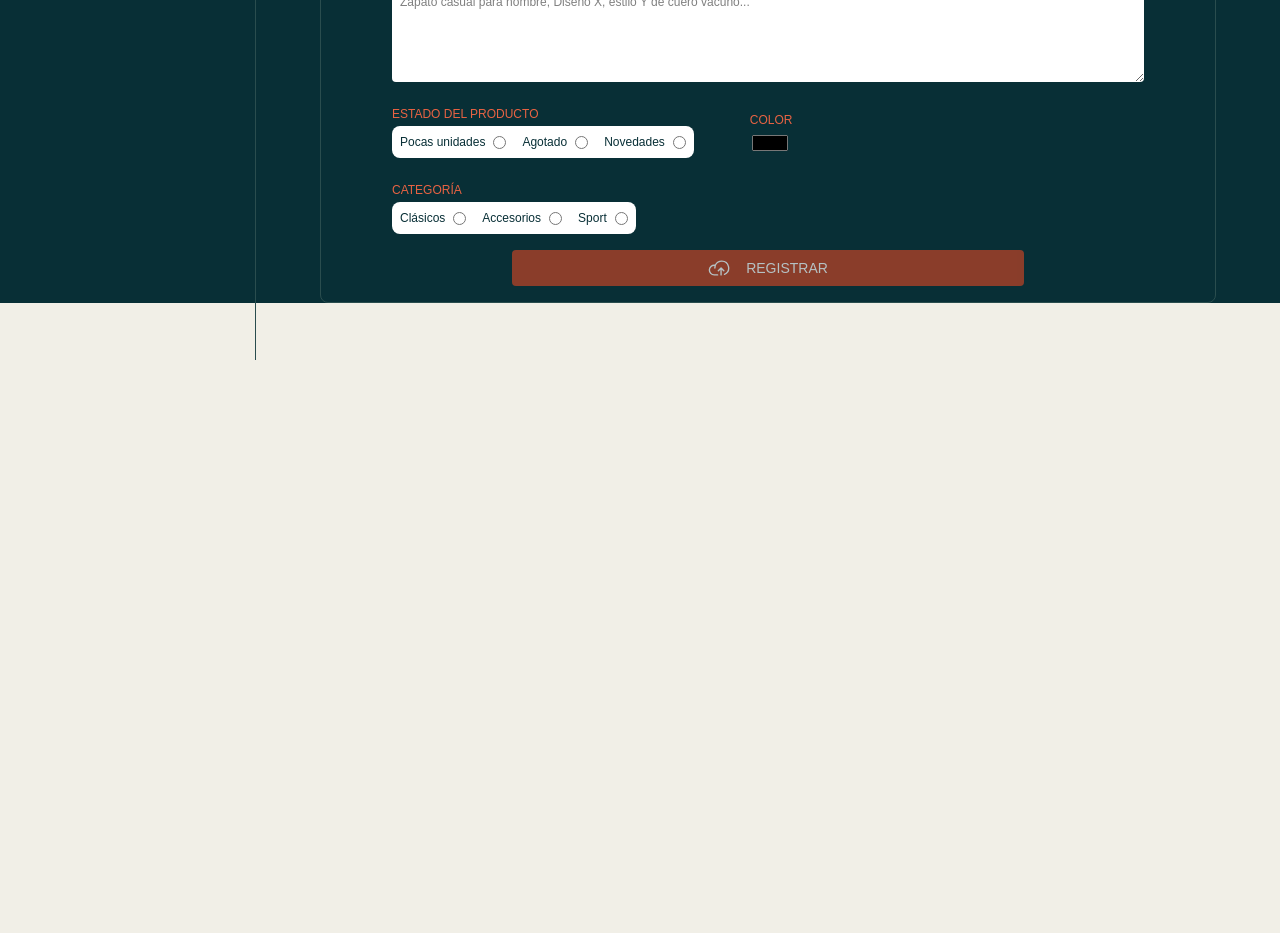
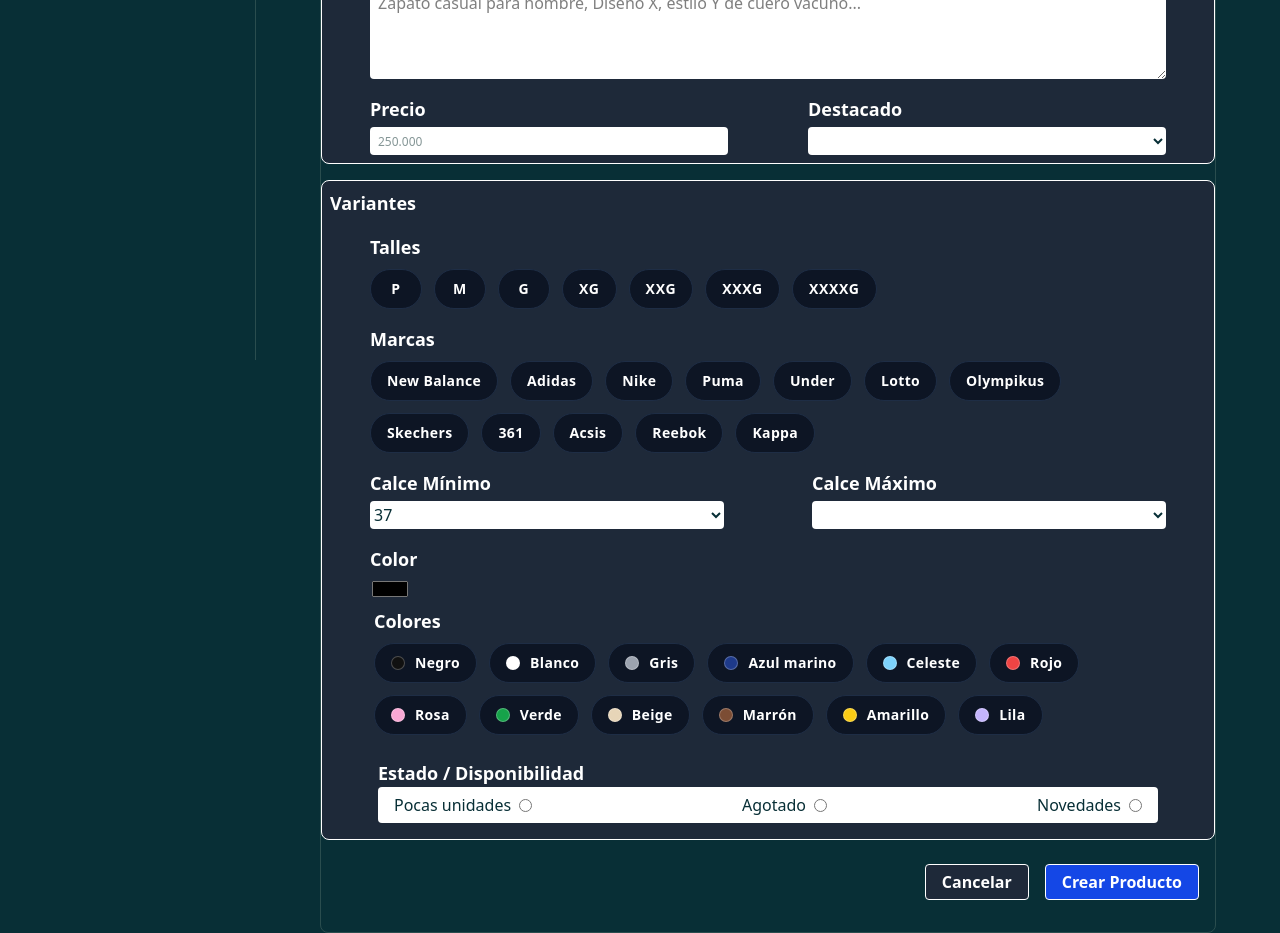
Before and after one commit to DPachinik/PasoFirme, a React (Vite) app: page /dashboard/new in a window 1280 px wide. Shown: the part 440-1373 px from the top of the page. Before the commit the page ends 800 px from the top, so only its background shows below. Built offline with nearby package versions, Linux system fonts and the light colour scheme; no server answers; sample sign-in values are in the browser's storage.

Commit message:
feat: agregar campos 'talla, colores, marcas' en formulario y modificar estilo del general del formulario

```diff
--- /dev/null
+++ b/src/pages/dashboard/new/components/form/components/selectorColores.tsx
@@ -0,0 +1,73 @@
+import type { UseFormSetValue, UseFormWatch } from "react-hook-form";
+import type { FormData } from "../index";
+
+export const COLORES = [
+  { nombre: "Negro", hex: "#111111" },
+  { nombre: "Blanco", hex: "#FFFFFF" },
+  { nombre: "Gris", hex: "#9CA3AF" },
+  { nombre: "Azul marino", hex: "#1E3A8A" },
+  { nombre: "Celeste", hex: "#7DD3FC" },
+  { nombre: "Rojo", hex: "#EF4444" },
+  { nombre: "Rosa", hex: "#F9A8D4" },
+  { nombre: "Verde", hex: "#16A34A" },
+  { nombre: "Beige", hex: "#E7D5B8" },
+  { nombre: "Marrón", hex: "#7C4D34" },
+  { nombre: "Amarillo", hex: "#FACC15" },
+  { nombre: "Lila", hex: "#C4B5FD" },
+] as const;
+
+interface SelectorColoresProps {
+  watch: UseFormWatch<FormData>;
+  setValue: UseFormSetValue<FormData>;
+  error?: string;
+}
+
+export function SelectorColores({ watch, setValue, error }: SelectorColoresProps) {
+  const coloresSeleccionados = watch("colores") ?? [];
+
+  const toggleColor = (color: string) => {
+    const existe = coloresSeleccionados.includes(color);
+    const actualizados = existe
+      ? coloresSeleccionados.filter((item) => item !== color)
+      : [...coloresSeleccionados, color];
+
+    setValue("colores", actualizados, { shouldValidate: true, shouldDirty: true });
+  };
+
+  return (
+    <div className="flex flex-col gap-1 w-full max-w-4xl md:mx-auto px-1 ">
+      <p className="text-white font-semibold text-lg">Colores</p>
+      <div
+        role="group"
+        aria-label="Colores"
+        className="flex flex-wrap items-center gap-3 pt-1"
+      >
+        {COLORES.map(({ nombre, hex }) => {
+          const seleccionado = coloresSeleccionados.includes(nombre);
+
+          return (
+            <button
+              key={nombre}
+              type="button"
+              aria-pressed={seleccionado}
+              onClick={() => toggleColor(nombre)}
+              className={`h-10 px-4 rounded-full text-sm font-bold tracking-wide transition-all cursor-pointer border flex items-center gap-2.5 ${
+                seleccionado
+                  ? "bg-sky-500/20 border-sky-400 text-sky-300 shadow-[0_0_0_1px_rgba(56,189,248,0.4)]"
+                  : "bg-[#0d1524] border-[#1e2d45] text-white hover:border-slate-400"
+              }`}
+            >
+              <span
+                aria-hidden="true"
+                className="w-3.5 h-3.5 rounded-full shrink-0 border border-white/25"
+                style={{ backgroundColor: hex }}
+              />
+              <span>{nombre}</span>
+            </button>
+          );
+        })}
+      </div>
+      {error && <span className="text-red-400 text-xs mt-1">{error}</span>}
+    </div>
+  );
+}
--- /dev/null
+++ b/src/pages/dashboard/new/components/form/components/selectorMarcas.tsx
@@ -0,0 +1,68 @@
+import type { UseFormSetValue, UseFormWatch } from "react-hook-form";
+import type { FormData } from "../index";
+
+const MARCAS = [
+  "New Balance",
+  "Adidas",
+  "Nike",
+  "Puma",
+  "Under",
+  "Lotto",
+  "Olympikus",
+  "Skechers",
+  "361",
+  "Acsis",
+  "Reebok",
+  "Kappa",
+] as const;
+
+interface SelectorMarcasProps {
+  watch: UseFormWatch<FormData>;
+  setValue: UseFormSetValue<FormData>;
+  error?: string;
+}
+
+export function SelectorMarcas({ watch, setValue, error }: SelectorMarcasProps) {
+  const marcasSeleccionadas = watch("marcas") ?? [];
+
+  const toggleMarca = (marca: string) => {
+    const existe = marcasSeleccionadas.includes(marca);
+    const actualizadas = existe
+      ? marcasSeleccionadas.filter((item) => item !== marca)
+      : [...marcasSeleccionadas, marca];
+
+    setValue("marcas", actualizadas, { shouldValidate: true, shouldDirty: true });
+  };
+
+  return (
+    <div className="flex flex-col gap-1 w-full max-w-4xl md:mx-auto px-1 md:px-10">
+      <p className="text-white font-semibold text-lg">Marcas</p>
+      <div
+        role="group"
+        aria-label="Marcas"
+        className="flex flex-wrap items-center gap-3 pt-1"
+      >
+        {MARCAS.map((marca) => {
+          const seleccionada = marcasSeleccionadas.includes(marca);
+
+          return (
+            <button
+              key={marca}
+              type="button"
+              aria-pressed={seleccionada}
+              onClick={() => toggleMarca(marca)}
+              className={`h-10 px-4 rounded-full text-sm font-bold tracking-wide transition-all cursor-pointer border ${
+                seleccionada
+                  ? "bg-sky-500/20 border-sky-400 text-sky-300 shadow-[0_0_0_1px_rgba(56,189,248,0.4)]"
+                  : "bg-[#0d1524] border-[#1e2d45] text-white hover:border-slate-400"
+              }`}
+            >
+              {marca}
+            </button>
+          );
+        })}
+      </div>
+      {error && <span className="text-red-400 text-xs mt-1">{error}</span>}
+    </div>
+  );
+}
--- /dev/null
+++ b/src/pages/dashboard/new/components/form/components/selectorTalla.tsx
@@ -0,0 +1,55 @@
+import { type UseFormSetValue, type UseFormWatch } from "react-hook-form";
+import { type FormData } from "../index";
+
+const TALLES = ["P", "M", "G", "XG", "XXG", "XXXG", "XXXXG"] as const;
+
+interface SelectorTallaProps {
+  watch: UseFormWatch<FormData>;
+  setValue: UseFormSetValue<FormData>;
+  error?: string;
+}
+
+export function SelectorTalla({ watch, setValue, error }: SelectorTallaProps) {
+  const tallesSeleccionados = watch("talles") ?? [];
+
+  const toggleTalle = (talle: string) => {
+    const existe = tallesSeleccionados.includes(talle);
+    const actualizados = existe
+      ? tallesSeleccionados.filter((item) => item !== talle)
+      : [...tallesSeleccionados, talle];
+
+    setValue("talles", actualizados, { shouldValidate: true, shouldDirty: true });
+  };
+
+  return (
+    <div className="flex flex-col gap-1 w-full max-w-4xl md:mx-auto px-1 md:px-10">
+      <p className="text-white font-semibold text-lg">Talles</p>
+      <div
+        role="group"
+        aria-label="Talles"
+        className="flex flex-wrap items-center gap-3 pt-1"
+      >
+        {TALLES.map((talle) => {
+          const seleccionado = tallesSeleccionados.includes(talle);
+
+          return (
+            <button
+              key={talle}
+              type="button"
+              aria-pressed={seleccionado}
+              onClick={() => toggleTalle(talle)}
+              className={`h-10 min-w-[3.25rem] px-4 rounded-full text-sm font-bold tracking-wider transition-all cursor-pointer border ${
+                seleccionado
+                  ? "bg-sky-500/20 border-sky-400 text-sky-300 shadow-[0_0_0_1px_rgba(56,189,248,0.4)]"
+                  : "bg-[#0d1524] border-[#1e2d45] text-white hover:border-slate-400"
+              }`}
+            >
+              {talle}
+            </button>
+          );
+        })}
+      </div>
+      {error && <span className="text-red-400 text-xs mt-1">{error}</span>}
+    </div>
+  );
+}
--- a/src/pages/dashboard/new/components/form/index.tsx
+++ b/src/pages/dashboard/new/components/form/index.tsx
@@ -1,51 +1,71 @@
 import { Input } from "../../../components/input";
-import {  z } from 'zod';
-import { useForm } from 'react-hook-form';
-import { zodResolver } from '@hookform/resolvers/zod';
-import { CloudArrowUpIcon } from "@phosphor-icons/react";
+import { z } from "zod";
+import { useForm } from "react-hook-form";
+import { zodResolver } from "@hookform/resolvers/zod";
+import { SelectorTalla } from "./components/selectorTalla";
+import { SelectorMarcas } from "./components/selectorMarcas";
+import { SelectorColores } from "./components/selectorColores"
+
+const containerStyle =
+  "flex flex-col gap-1 w-full max-w-4xl md:mx-auto px-1 md:px-10";
+const labelStyle = "text-white font-semibold text-lg";
 
 
-const containerStyle = "flex flex-col gap-1 w-full"
-const labelStyle = "text-xs font-medium  text-secondary"
+const schema = z.object({
+  modelo: z.string().trim().nonempty("campo obligatorio"),
+  talles: z.array(z.string()).optional(),
+  marcas: z.array(z.string()).optional(),
+  colores: z.array(z.string()).optional(),
+  calceMin: z.string().trim().optional(),
+  calceMax: z.string().trim().optional(),
+  descripcion: z.string().trim().nonempty("campo obligatorio"),
+  precio: z.string().trim().nonempty("campo obligatorio"),
+  popular: z.string().trim().optional(),
+  estado: z.enum(["Pocas unidades", "Agotado", "Novedades"]),
+  categoria: z.enum(["clásicos", "accesorios", "deportivos"]),
+});
 
-const schema = z.object({
-    modelo:z.string().trim().nonempty('campo obligatorio'),
-    calceMin:z.string().trim().optional(),
-    calceMax:z.string().trim().optional(),
-    descripcionCorta:z.string().trim().nonempty('campo obligatorio'),
-    descripcion:z.string().trim().nonempty('campo obligatorio'),
-    color:z.string().nonempty('campo obligatorio'),
-    precio:z.string().trim().nonempty('campo obligatorio'),
-    estado:z.enum(['Pocas unidades', 'Agotado', 'Novedades']),
-    categoria:z.enum(['clásicos', 'accesorios', 'sport']),
-})
+export type FormData = z.infer<typeof schema>;
 
-export type FormData = z.infer<typeof schema>
+interface OnSubmitProps {
+  onSubmit: (data: FormData) => Promise<boolean | undefined | string>;
+}
 
-interface OnSubmitProps{
-  onSubmit:(data:FormData)=> Promise<boolean |undefined | string>
-}
-export function Form({onSubmit}:OnSubmitProps) {
+export function Form({ onSubmit }: OnSubmitProps) {
+  const {
+    register,
+    handleSubmit,
+    setValue,
+    watch,
+    formState: { errors },
+    reset,
+  } = useForm<FormData>({
+    resolver: zodResolver(schema),
+    mode: "onChange",
+    defaultValues: {
+      talles: [],
+      marcas: [],
+      colores: [],
+    },
+  });
 
-      const{ register, handleSubmit, formState:{errors} , reset }=useForm<FormData>({
-        resolver:zodResolver(schema),
-        mode:'onChange'
-    })
+
 
   return (
     <form
+      className="flex flex-col gap-2 mx-auto my-4 w-full"
       onSubmit={handleSubmit(async (data) => {
         const success = await onSubmit(data);
 
         if (success) {
-      reset();
+          reset({ talles: [], marcas: [], colores: []});
         }
       })}
-      className="flex flex-col gap-2 mx-auto  my-4 w-full max-w-3xl font-bebas"
     >
-      <div className=" p-2 rounded-lg flex flex-col gap-4 w-full ">
+      <div className="p-2 rounded-lg flex flex-col gap-4 w-full border border-white bg-gray-800">
+        <p className={labelStyle}>Datos básicos</p>
         <div className={containerStyle}>
-          <label className={labelStyle}>MODELO</label>
+          <p className={labelStyle}>Nombre</p>
           <Input
             type="text"
             name="modelo"
@@ -55,15 +75,102 @@ export function Form({onSubmit}:OnSubmitProps) {
           />
         </div>
 
+        <div className={containerStyle}>
+          <p className={labelStyle}>Categoría</p>
+          <div className="flex gap-4 w-full justify-between h-9 px-4 rounded text-sm md:text-base text-primary bg-white">
+            <label className="text-center flex items-center gap-2">
+              <p>Clásicos</p>
+              <input
+                type="radio"
+                value="clásicos"
+                {...register("categoria")}
+                name="categoria"
+                className="bg-red-600"
+              />
+            </label>
+            <label className="text-center flex items-center gap-2">
+              <p>Accesorios</p>
+              <input
+                type="radio"
+                value="accesorios"
+                {...register("categoria")}
+                name="categoria"
+                className="cursor-pointer"
+              />
+            </label>
+            <label className="text-center flex items-center gap-2">
+              <p>Deportivos</p>
+              <input
+                type="radio"
+                value="deportivos"
+                {...register("categoria")}
+                name="categoria"
+                className="cursor-pointer"
+              />
+            </label>
+          </div>
+        </div>
+
+        <div className={containerStyle}>
+          <p className={labelStyle}>Descripción</p>
+          <textarea
+            className="w-full max-w-4xl text-xs bg-white h-24 outline-none px-2 pt-2 rounded md:text-base"
+            id="descripcion"
+            {...register("descripcion")}
+            placeholder="Zapato casual para hombre, Diseño X, estilo Y de cuero vacuno... "
+          />
+        </div>
+
+        <div className="flex">
+          <div className={containerStyle}>
+            <label className={labelStyle}>Precio</label>
+            <Input
+              type="text"
+              name="precio"
+              placeholder="250.000"
+              register={register}
+              error={errors.precio?.message}
+            />
+          </div>
+          <div className={containerStyle}>
+            <p className={labelStyle}>Destacado</p>
+            <select
+              id="popular"
+              required
+              {...register("popular")}
+              name="popular"
+              className="outline-none rounded-sm h-7 text-primary bg-white"
+            >
+              <option></option>
+              <option>Popular</option>
+            </select>
+          </div>
+        </div>
+      </div>
+
+      <div className="p-2 rounded-lg flex flex-col gap-4 w-full border border-white bg-gray-800 mt-2">
+        <p className={labelStyle}>Variantes</p>
+        <SelectorTalla
+          watch={watch}
+          setValue={setValue}
+          error={errors.talles?.message}
+        />
+
+        <SelectorMarcas
+          watch={watch}
+          setValue={setValue}
+          error={errors.marcas?.message}
+        />
+
         <div className="flex gap-2">
           <div className={containerStyle}>
-            <label className={labelStyle}>CALCE MÍN</label>
+            <p className={labelStyle}>Calce Mínimo</p>
             <select
               id="min"
               required
               {...register("calceMin")}
               name="calceMin"
-              className=" outline-none rounded-sm h-7 text-primary bg-white"
+              className="outline-none rounded-sm h-7 text-primary bg-white"
             >
               <option>37</option>
               <option>38</option>
@@ -73,15 +180,16 @@ export function Form({onSubmit}:OnSubmitProps) {
               <option>42</option>
               <option>43</option>
               <option>44</option>
+              <option>45</option>
             </select>
           </div>
           <div className={containerStyle}>
-            <label className={labelStyle}>CALCE MÁX</label>
+            <label className={labelStyle}>Calce Máximo</label>
             <select
               id="min"
               {...register("calceMax")}
               name="calceMax"
-              className=" outline-none text-primary bg-white rounded-sm h-7"
+              className="outline-none text-primary bg-white rounded-sm h-7"
             >
               <option></option>
               <option>37</option>
@@ -92,53 +200,38 @@ export function Form({onSubmit}:OnSubmitProps) {
               <option>42</option>
               <option>43</option>
               <option>44</option>
+              <option>45</option>
             </select>
+          </div>
         </div>
 
         <div className={containerStyle}>
-            <label className={labelStyle}>PRECIO</label>
+          <label className={labelStyle}>Color</label>
           <Input
-              type="text"
-              name="precio"
-              placeholder="250.000"
+            type="color"
+            name="colores"
             register={register}
-              error={errors.precio?.message}
+            error={errors.colores?.message}
           />
-          </div>
-        </div>
-      </div>
-
-      <div className=" w-full px-2 rounded-lg flex flex-col gap-1 py-2">
-        <p className={labelStyle}>DESCRIPCIÓN CORTA </p>
-        <textarea
-          className=" w-full max-w-3xl text-xs bg-white h-10 outline-none px-2 pt-2 rounded"
-          id="descriptionCorta"
-          {...register("descripcionCorta")}
-          placeholder="Zapato punta fina elegante, estilo italiano de cuero vacuno... "
+          <SelectorColores
+          watch={watch}
+          setValue={setValue}
+          error={errors.colores?.message}
           />
         </div>
 
-      <div className=" w-full px-2 rounded-lg flex flex-col gap-1 py-2">
-        <p className={labelStyle}>DESCRIPCIÓN</p>
-        <textarea
-          className=" w-full max-w-3xl text-xs bg-white h-24 outline-none px-2 pt-2 rounded"
-          id="descripcion"
-          {...register("descripcion")}
-          placeholder="Zapato casual para hombre, Diseño X, estilo Y de cuero vacuno... "
-        />
-      </div>
-
-      <div className="flex gap-4 md:gap-12 items-center">
-        <div className=" p-2 rounded-lg">
-          <p className={labelStyle}>ESTADO DEL PRODUCTO</p>
-          <div className="flex gap-4  w-fit p-2 rounded-lg mt-1  text-xs text-primary bg-white">
-            <label className="text-center flex items-center gap-2 ">
+        <div className={containerStyle}>
+          <div className="p-2 rounded-lg">
+            <p className={labelStyle}>Estado / Disponibilidad</p>
+            <div className="flex gap-4 w-full justify-between h-9 px-4 rounded text-sm md:text-base text-primary bg-white">
+              <label className="text-center flex items-center gap-2">
                 <p>Pocas unidades</p>
                 <input
                   type="radio"
                   value="Pocas unidades"
                   {...register("estado")}
                   name="estado"
+                  className="cursor-pointer"
                 />
               </label>
               <label className="text-center flex items-center gap-2">
@@ -163,60 +256,25 @@ export function Form({onSubmit}:OnSubmitProps) {
               </label>
             </div>
           </div>
-
-        <div className="">
-          <label className={labelStyle}>COLOR</label>
-          <Input
-            type="color"
-            name="color"
-            register={register}
-            error={errors.color?.message}
-          />
-        </div>
-      </div>
-      <div className=" p-2 rounded-lg">
-          <p className={labelStyle}>CATEGORÍA</p>
-          <div className="flex gap-4  w-fit p-2 rounded-lg mt-1  text-xs text-primary bg-white">
-            <label className="text-center flex items-center gap-2 ">
-              <p>Clásicos</p>
-              <input
-                type="radio"
-                value="clásicos"
-                {...register("categoria")}
-                name="categoria"
-              />
-            </label>
-            <label className="text-center flex items-center gap-2">
-              <p>Accesorios</p>
-              <input
-                type="radio"
-                value="accesorios"
-                {...register("categoria")}
-                name="categoria"
-                className="cursor-pointer"
-              />
-            </label>
-            <label className="text-center flex items-center gap-2">
-              <p>Sport</p>
-              <input
-                type="radio"
-                value="sport"
-                {...register("categoria")}
-                name="categoria"
-                className="cursor-pointer"
-              />
-            </label>
         </div>
       </div>
 
+      <div className="flex justify-end rounded py-4 gap-4 px-4">
+        <button
+          type="button"
+          onClick={() => reset({ talles: [], marcas: [] })}
+          className="w-auto px-4 h-9 rounded-sm bg-gray-800 border border-white hover:scale-105 hover:bg-amber-700 transition-all duration-200 text-white text-sm md:text-base font-semibold cursor-pointer flex items-center justify-center gap-4"
+        >
+          Cancelar
+        </button>
+
         <button
           type="submit"
-        className="w-[80%] mx-auto max-w-lg h-9 md:mx-auto rounded-sm bg-primary opacity-70 hover:transform hover:opacity-100 text-white text-sm  bg-secondary-rel cursor-pointer flex items-center justify-center gap-4 "
+          className="w-auto px-4 max-w-lg h-9 font-semibold rounded-sm border border-white hover:scale-105 bg-blue-700 transition-all duration-200 hover:bg-blue-600 shadow-white text-white text-sm md:text-base cursor-pointer flex items-center justify-center gap-4"
         >
-        <CloudArrowUpIcon size={22} />
-        REGISTRAR
-
+          Crear Producto
         </button>
+      </div>
     </form>
   );
 }
```
Lines whose indentation alone changed are shown as unchanged.
